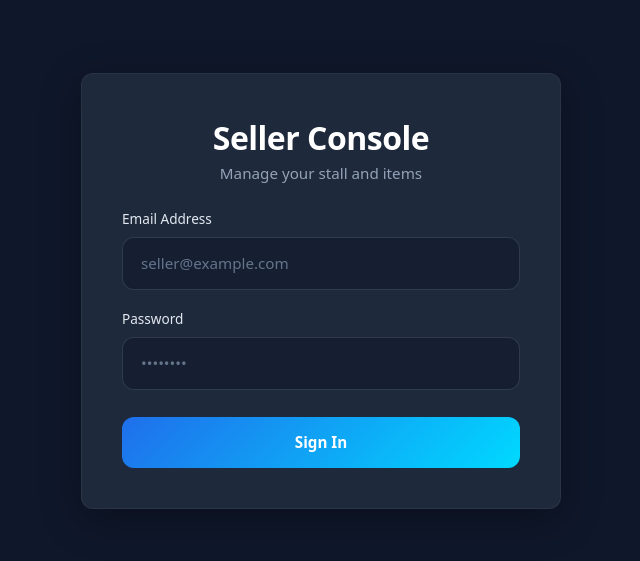
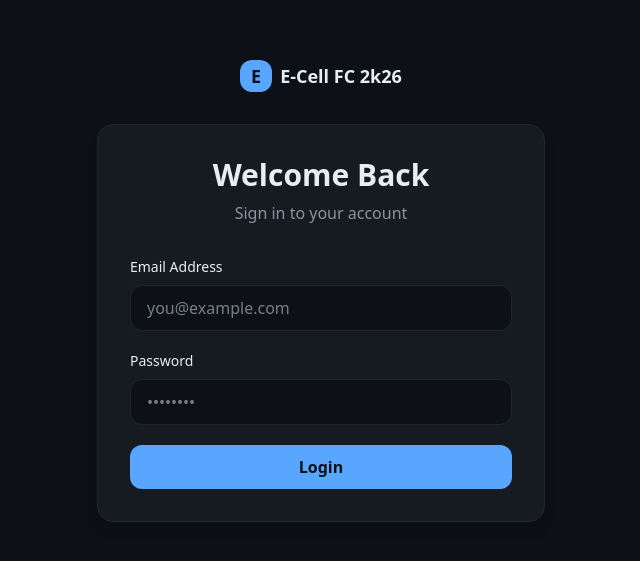
Before and after one commit to hetshah16/ecellfc, a Next.js app: page /seller/login in a window 1280 px wide. Shown: the part 109-670 px from the top of the page, without its empty margins (319-959 px from the left). Built offline with nearby package versions, Linux system fonts and the light colour scheme.

Commit message:
seller login ui chnaged

```diff
--- a/src/app/admin/components/AdminDashboard.js
+++ b/src/app/admin/components/AdminDashboard.js
@@ -71,9 +71,7 @@ export default function AdminDashboard({ admin }) {
       setSelected(null)
       setAmount("")
 
-      setTimeout(() => {
-        setMsg(null)
-      }, 1000)
+
       const updatedRes = await axios.get("/api/admin/users")
       const updated = updatedRes.data
       setUsers(Array.isArray(updated) ? updated : users)
@@ -215,6 +213,18 @@ export default function AdminDashboard({ admin }) {
               {msg}
             </div>
           )}
+          {msg && (
+            <button
+              onClick={() => {
+                setMsg(null)
+                setErr(null)
+              }}
+              className="mt-4 px-6 py-3 bg-primary hover:bg-primary/90 text-primary-foreground font-semibold rounded-lg transition-colors"
+            >
+              Done
+            </button>
+
+          )}
       </div>
     </div>
   )
--- a/src/app/components/StallCard.js
+++ b/src/app/components/StallCard.js
@@ -13,7 +13,7 @@ export default function StallCard({ stall }) {
               <h3 className="font-semibold text-lg group-hover:text-primary transition-colors line-clamp-1">
                 {stall.stall_name}
               </h3>
-              <p className="text-xs text-muted-foreground mt-1">Stall Id: {stall.stall_id}</p>
+              <p className="text-xs text-muted-foreground mt-1">Stall ID: {stall.stall_id}</p>
             </div>
           </div>
           <div className="pt-4 border-t border-border flex items-center justify-between">
--- a/src/app/login/page.js
+++ b/src/app/login/page.js
@@ -79,7 +79,7 @@ export default function LoginPage() {
           {/* Header */}
           <div className="mb-8 text-center">
             <h1 className="text-3xl font-bold mb-2">Welcome Back</h1>
-            <p className="text-muted-foreground">Sign in to your account</p>
+            <p className="text-muted-foreground">Login in to your account</p>
           </div>
 
           <form onSubmit={handleSubmit} className="space-y-5">
@@ -117,7 +117,7 @@ export default function LoginPage() {
             )}
             {success && (
               <div className="p-4 bg-green-500/10 border border-green-500/50 rounded-lg text-green-400 text-sm">
-                Signin successful! Redirecting...
+                Login successful! Redirecting...
               </div>
             )}
 
@@ -127,7 +127,7 @@ export default function LoginPage() {
               disabled={loading}
               className="w-full py-2.5 bg-primary hover:bg-primary/90 disabled:opacity-50 disabled:cursor-not-allowed text-primary-foreground font-semibold rounded-lg transition-colors"
             >
-              {loading ? "Signing in..." : "Sign In"}
+              {loading ? "Logining in..." : "Login"}
             </button>
           </form>
 
--- a/src/app/seller/login/page.js
+++ b/src/app/seller/login/page.js
@@ -4,6 +4,7 @@ import { useState } from "react"
 import { useRouter } from "next/navigation"
 import styles from "../../login/page.module.css"
 import axios from "axios"
+import Link from "next/link"
 
 export default function SellerLoginPage() {
   const router = useRouter()
@@ -11,7 +12,7 @@ export default function SellerLoginPage() {
   const [password, setPassword] = useState("")
   const [error, setError] = useState("")
   const [loading, setLoading] = useState(false)
-
+  const [success, setSuccess] = useState(false)
   const validate = () => {
     if (!email) return "Email is required"
     if (!/^[\w.-]+@([\w-]+\.)+[a-zA-Z]{2,}$/.test(email)) return "Enter a valid email"
@@ -29,6 +30,7 @@ export default function SellerLoginPage() {
     try {
       setLoading(true)
       const res = await axios.post("/api/seller/login", { email, password })
+      setSuccess(true)
       router.push("/seller/home")
     } catch (err) {
       if (err.response && err.response.data) {
@@ -43,45 +45,79 @@ export default function SellerLoginPage() {
   }
 
   return (
-    <div className={styles.pageWrap}>
-      <div className={styles.card}>
-        <div className={styles.brand}>
-          <h1>Seller Console</h1>
-          <p className={styles.subtitle}>Manage your stall and items</p>
+    <div className="min-h-screen bg-background flex flex-col items-center justify-center px-4 py-8">
+      {/* Header */}
+      <div className="mb-8">
+        <Link href="/" className="flex items-center gap-2 font-bold text-lg hover:opacity-80 transition">
+          <div className="w-8 h-8 bg-primary rounded-lg flex items-center justify-center text-primary-foreground font-bold">
+            E
+          </div>
+          <span>E-Cell FC 2k26</span>
+        </Link>
       </div>
 
-        <form onSubmit={handleSubmit} className={styles.form} noValidate>
-          <label className={styles.label}>
-            Email Address
+      {/* Form Container */}
+      <div className="w-full max-w-md">
+        <div className="bg-card border border-border rounded-xl shadow-lg p-8">
+          {/* Header */}
+          <div className="mb-8 text-center">
+            <h1 className="text-3xl font-bold mb-2">Welcome Back</h1>
+            <p className="text-muted-foreground">Sign in to your account</p>
+          </div>
+
+          <form onSubmit={handleSubmit} className="space-y-5">
+            {/* Email */}
+            <div>
+              <label className="block text-sm font-medium mb-2">Email Address</label>
               <input
-              className={styles.input}
                 type="email"
                 value={email}
                 onChange={(e) => setEmail(e.target.value)}
-              placeholder="seller@example.com"
+                placeholder="you@example.com"
+                className="w-full px-4 py-2.5 bg-input border border-border rounded-lg focus:outline-none focus:ring-2 focus:ring-primary/50 transition-all"
                 autoComplete="email"
               />
-          </label>
+            </div>
 
-          <label className={styles.label}>
-            Password
+            {/* Password */}
+            <div>
+              <label className="block text-sm font-medium mb-2">Password</label>
               <input
-              className={styles.input}
                 type="password"
                 value={password}
                 onChange={(e) => setPassword(e.target.value)}
                 placeholder="••••••••"
+                className="w-full px-4 py-2.5 bg-input border border-border rounded-lg focus:outline-none focus:ring-2 focus:ring-primary/50 transition-all"
                 autoComplete="current-password"
               />
-          </label>
+            </div>
 
-          {error && <div className={styles.error}>{error}</div>}
+            {/* Error Message */}
+            {error && (
+              <div className="p-3 bg-destructive/10 border border-destructive rounded-lg text-destructive text-sm">
+                {error}
+              </div>
+            )}
+            {success && (
+              <div className="p-4 bg-green-500/10 border border-green-500/50 rounded-lg text-green-400 text-sm">
+                Signin successful! Redirecting...
+              </div>
+            )}
 
-          <button className={styles.primaryBtn} type="submit" disabled={loading}>
-            {loading ? "Signing in..." : "Sign In"}
+            {/* Submit Button */}
+            <button
+              type="submit"
+              disabled={loading}
+              className="w-full py-2.5 bg-primary hover:bg-primary/90 disabled:opacity-50 disabled:cursor-not-allowed text-primary-foreground font-semibold rounded-lg transition-colors"
+            >
+              {loading ? "Loging in..." : "Login"}
             </button>
           </form>
+
+
         </div>
       </div>
+    </div>
+
   )
 }
```
Lines whose indentation alone changed are shown as unchanged.
